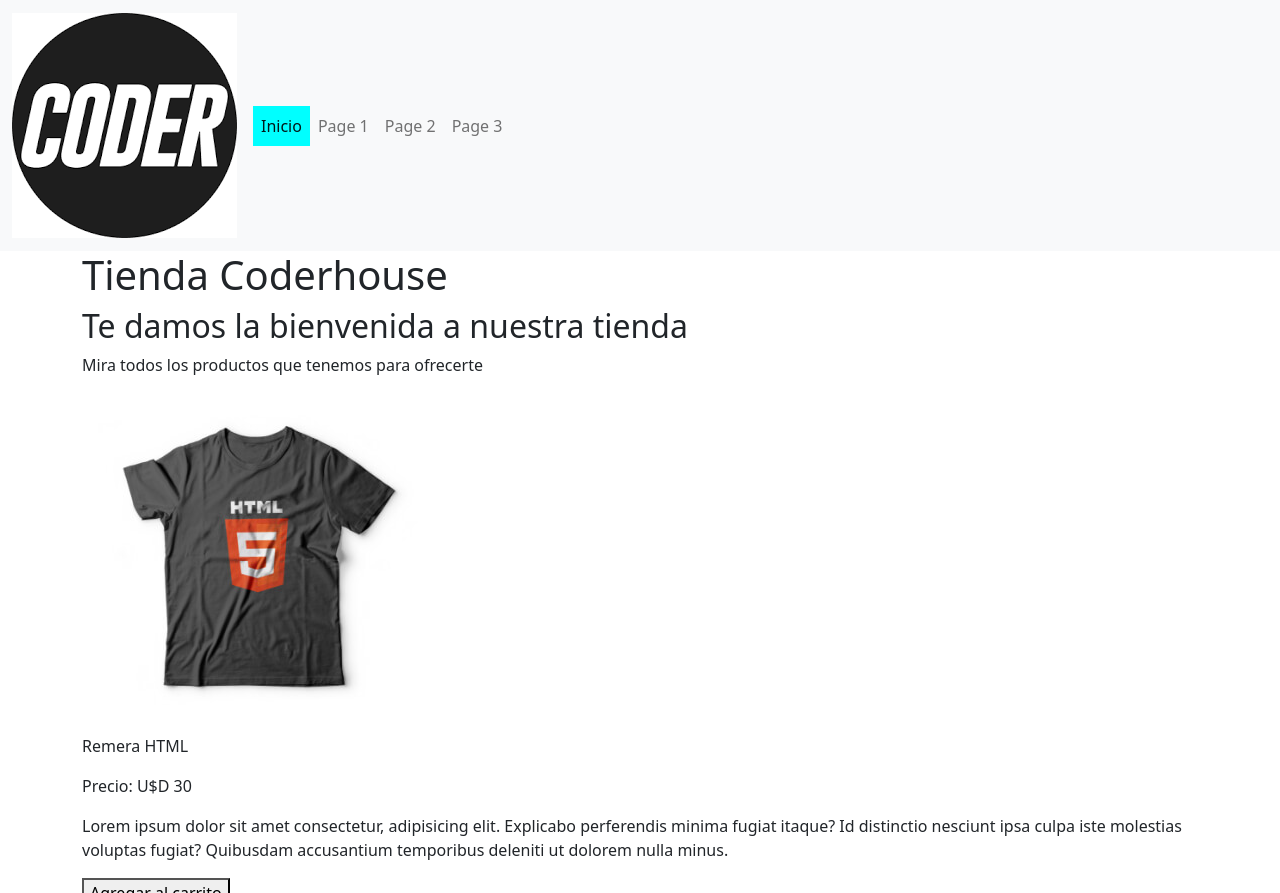
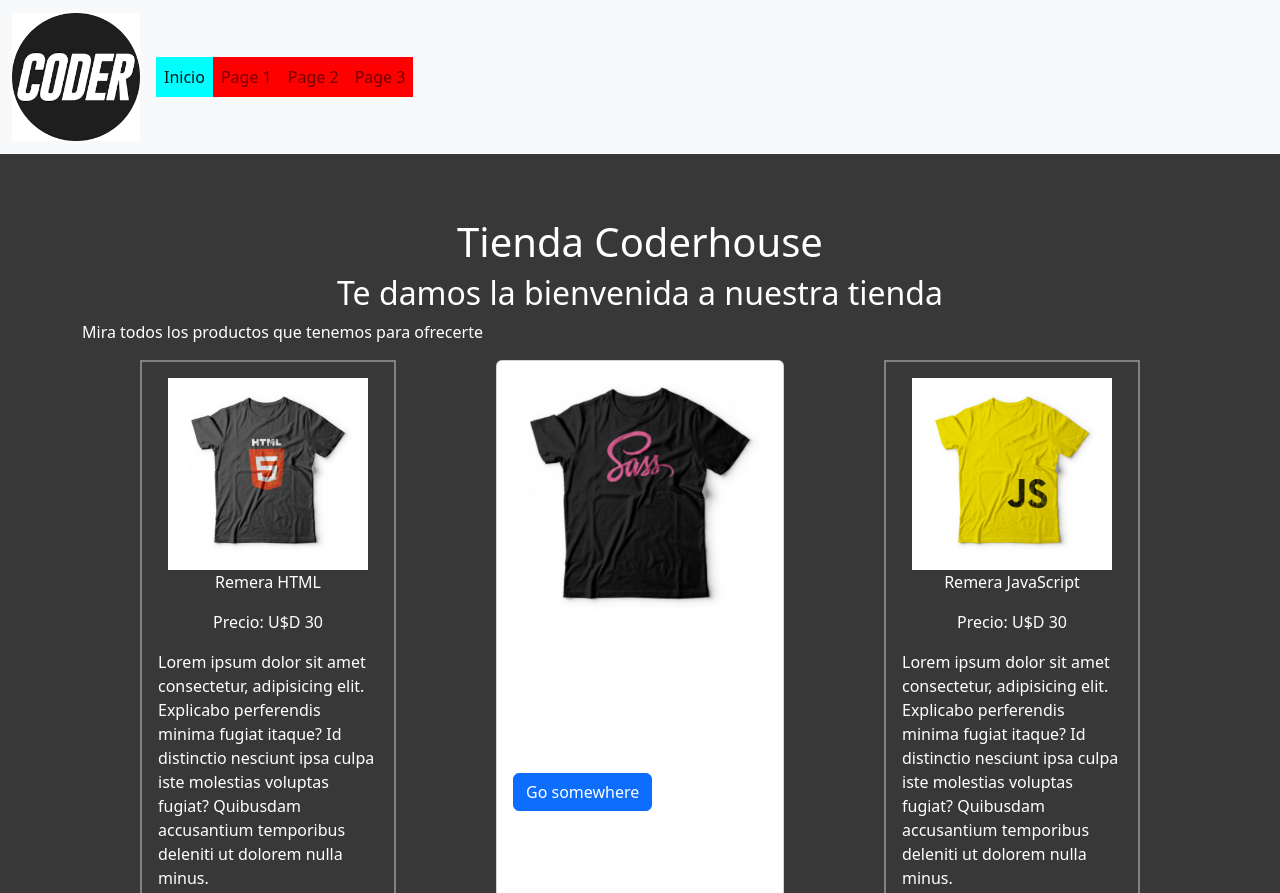
Before and after one commit to danielmedtar/clases-33115, a website: page index.html in a window 1280 px wide. Shown: the top 893 px of the page. Drawn offline with nearby package versions, Linux system fonts and the light colour scheme.

Commit message:
Clase sass 2

```diff
--- /dev/null
+++ b/scss/_globales.scss
@@ -0,0 +1,108 @@
+/*body {
+    background-color: $bg-body;
+    font-style: $fuente-titulos;
+    color: $letra-clara;
+}*/
+
+body {
+    @if $fiesta == pascuas {
+        background-color: pink;
+        color: #000;
+    } @else if $fiesta == padre {
+        background-color: blue;
+        color: $letra-clara;
+    } @else if $fiesta == navidad {
+        background-color: red;
+        color: blue;
+    } @else {
+        background-color: $bg-body;
+        font-style: $fuente-titulos;
+        color: $letra-clara;
+    }
+}
+
+h1, h2 {
+    text-align: center;
+}
+
+a {
+    text-decoration: none;
+}
+
+ul {
+    list-style: none;
+}
+
+img {
+    max-width: 100%;
+}
+
+.logo {
+    height: 8rem;
+}
+
+.nav-item {
+    background-color: red;
+
+    /*ampersand*/
+    & a:hover {
+       background-color: blue;
+       color: $letra-clara;
+    }
+ }
+
+ .color-nav {
+    background-color: red;
+ }
+
+ /*EXTENDS*/
+ .botones-generales {
+    font-weight: bold;
+    padding: 5px 15px;
+    cursor: pointer;
+ }
+
+ /*BUCLES*/
+ @for $i from 1 through 10 {
+	.titulo-#{$i}{
+	    font-size: $fuente-chica * $i;
+	}
+}
+
+
+/*EACH*/
+@each $color in blue, yellow, black {
+	.#{$color}{
+	    color: #{$color};
+        background-color: #{$color};
+	}
+}
+
+/*MAPA*/
+$redesSociales: ( /*Declaramos nuestro mapa*/
+    twitter: #55acee,
+    facebook:  #3a5795,
+    send-mail: #C25E30
+);
+
+/*Creamos el bucle para usar los valores del mapa*/
+@each $redSocial, $color in $redesSociales {
+    .btn--#{$redSocial} {
+        background-color: $color;
+    }
+ }
+
+ /*MAP GET*/
+
+ $estilos: (
+    color: #3673D9,
+    centro: center,
+    tFuente: 35px,
+    chico: 1rem
+);
+
+.clase-inventada {
+    @include flex-column-centrado;
+    background-color: map-get($estilos, color);
+    font-size: map-get($estilos, tFuente);
+}
--- a/scss/_home.scss
+++ b/scss/_home.scss
@@ -0,0 +1,44 @@
+/*HOME*/
+.padre-cards {
+    display: grid;
+    grid-template-columns: repeat(3, 1fr);
+    row-gap: 2rem;
+    justify-items: center;
+ }
+
+ @media screen and (max-width: 992px) {
+    .padre-cards {
+       grid-template-columns: repeat(2, 1fr);
+    }
+ }
+
+ @media screen and (max-width: 767px) {
+    .padre-cards {
+        display: flex;
+        flex-direction: column;
+        align-items: center;
+    }
+ }
+
+ .card-profe {
+    width: 16rem;
+    border: solid 2px gray;
+    display: flex;
+    flex-direction: column;
+    align-items: center;
+    padding: 1rem;
+ }
+ .card-profe img {
+    height: 12rem;
+ }
+
+ /*BANNER*/
+ #banner-profe h2 {
+    text-align: center;
+ }
+
+ .banners-caracteristicas {
+    display: flex;
+    flex-direction: column;
+    align-items: center;
+ }
--- /dev/null
+++ b/scss/_layout.scss
@@ -0,0 +1,49 @@
+/*LAYOUT*/
+/* DESKTOP FIRST */
+/* LA GRILLA PRINCIPAL */
+#grilla-profe {
+    display: grid;
+    grid-template-areas:
+    "cabecera cabecera cabecera"
+    "productos productos productos"
+    "banner banner banner"
+    "footer footer footer";
+    grid-template-columns: repeat(3, 1fr);
+ }
+
+ /*HEADER O CABECERA*/
+#header-profe {
+    grid-area: cabecera;
+    display: flex;
+    justify-content: space-around;
+    align-items: center;
+    margin-bottom: 4rem;
+ }
+
+ @media screen and (max-width: 767px) {
+    #header-profe {
+       flex-direction: column;
+    }
+ }
+
+ /*PRODUCTOS*/
+#productos-profe {
+    grid-area: productos;
+ }
+
+ /*BANNER*/
+ /* OPERACIONES */
+ /*Para sumar y restar usar el rem en el valor, por ejemplo calc($separacion + 2rem);*/
+ /*Para dividir y multiplicar no necesita el rem*/
+#banner-profe {
+    grid-area: banner;
+    background-color: #eaeaea;
+    color: #000;
+    margin-top: calc($separacion * 5);
+    padding: 2rem;
+ }
+
+ /*FOOTER */
+#footer {
+    grid-area: footer;
+ }
--- /dev/null
+++ b/scss/_page1.scss
@@ -0,0 +1,37 @@
+.barra-completando {
+    border: solid 1px;
+    @include sizes(1200px, 10px);
+    background-color: red;
+
+    /*Indicar que la animacion funcione*/
+    animation: cargando 1s infinite;
+ }
+
+ /* El identifier de las keyframes es el nombre */
+ @keyframes cargando {
+    0% {
+       width: 0;
+    }
+
+    100% {
+       width: 30%;
+    }
+ }
+
+
+ @keyframes aparecer {
+    0% {
+      opacity: 0;
+    }
+    100% {
+      opacity: 1;
+    }
+ }
+
+ /* MODIFICANDO ESTILOS DE BOOTSTRAP */
+
+
+ #carouselExampleIndicators {
+    width: 50%;
+    margin: 0 auto;
+ }
--- a/scss/_page3.scss
+++ b/scss/_page3.scss
@@ -1,8 +1,6 @@
 /* SECCION DE HISTORIA */
 .contenedores-historia {
-    display: flex;
-    flex-direction: column;
-    align-items: center;
+   @include flex-column-centrado;
     gap: 30px;
 
     img {
@@ -22,9 +20,7 @@
  }
 
  .contenedor-opciones {
-    display: flex;
-    flex-direction: column;
-    align-items: center;
+   @include flex-column-centrado;
  }
 
  .contenedor-labels {
@@ -33,18 +29,15 @@
  }
 
  .boton-historia {
+   @extend .botones-generales;
     background-color: yellow;
     color: #393839;
-    font-weight: bold;
-    padding: 5px 15px;
  }
 
  .contenedor-labels label {
+   @extend .botones-generales;
     background-color: gray;
     color: white;
-    font-weight: bold;
-    padding: 5px 15px;
-    cursor: pointer;
  }
 
  .contenedor-botones a {
--- a/scss/_variables.scss
+++ b/scss/_variables.scss
@@ -2,10 +2,30 @@
 $bg-body: #393839;
 $fuente-grande: 2rem;
 $fuente-chica: 1rem;
+$letra-clara: #fff;
 
 $fuente-titulos: 'Roboto', sans-serif;
 
 /*Tamaños de las media queries*/
 $pantalla-mediana: 768px;
-$pantalla-grande: 800px;
-$pantalla-xg: 1200px
+$pantalla-grande: 992px;
+$pantalla-xg: 1200px;
+
+/*Separacion*/
+$separacion: 10rem;
+
+/* Variable para promociones */
+$fiesta: ninguna;
+
+/*MIXIN*/
+@mixin flex-column-centrado {
+    display: flex;
+    flex-direction: column;
+    align-items: center;
+}
+
+/*MIXIN CON PARÁMETROS*/
+@mixin sizes($ancho, $alto) {
+    width: $ancho;
+    height: $alto;
+ }
--- a/scss/styles.scss
+++ b/scss/styles.scss
@@ -1,46 +1,7 @@
 @import "variables";
+@import "globales";
+@import "layout";
 @import "home";
+@import "page1";
 @import "page2";
 @import "page3";
-
-
-.barra-completando {
-   border: solid 1px;
-   height: 6px;
-   width: 30%;
-   background-color: red;
-
-   /*Indicar que la animacion funcione*/
-   animation: cargando 1s infinite;
-}
-
-/* El identifier de las keyframes es el nombre */
-@keyframes cargando {
-   0% {
-      width: 0;
-   }
-
-   100% {
-      width: 30%;
-   }
-}
-
-
-@keyframes aparecer {
-   0% {
-     opacity: 0;
-   }
-   100% {
-     opacity: 1;
-   }
-}
-
-/* MODIFICANDO ESTILOS DE BOOTSTRAP */
-.color-nav {
-   background-color: red;
-}
-
-#carouselExampleIndicators {
-   width: 50%;
-   margin: 0 auto;
-}
```
Also changed, not shown: css/styles.css, 1 other file.
